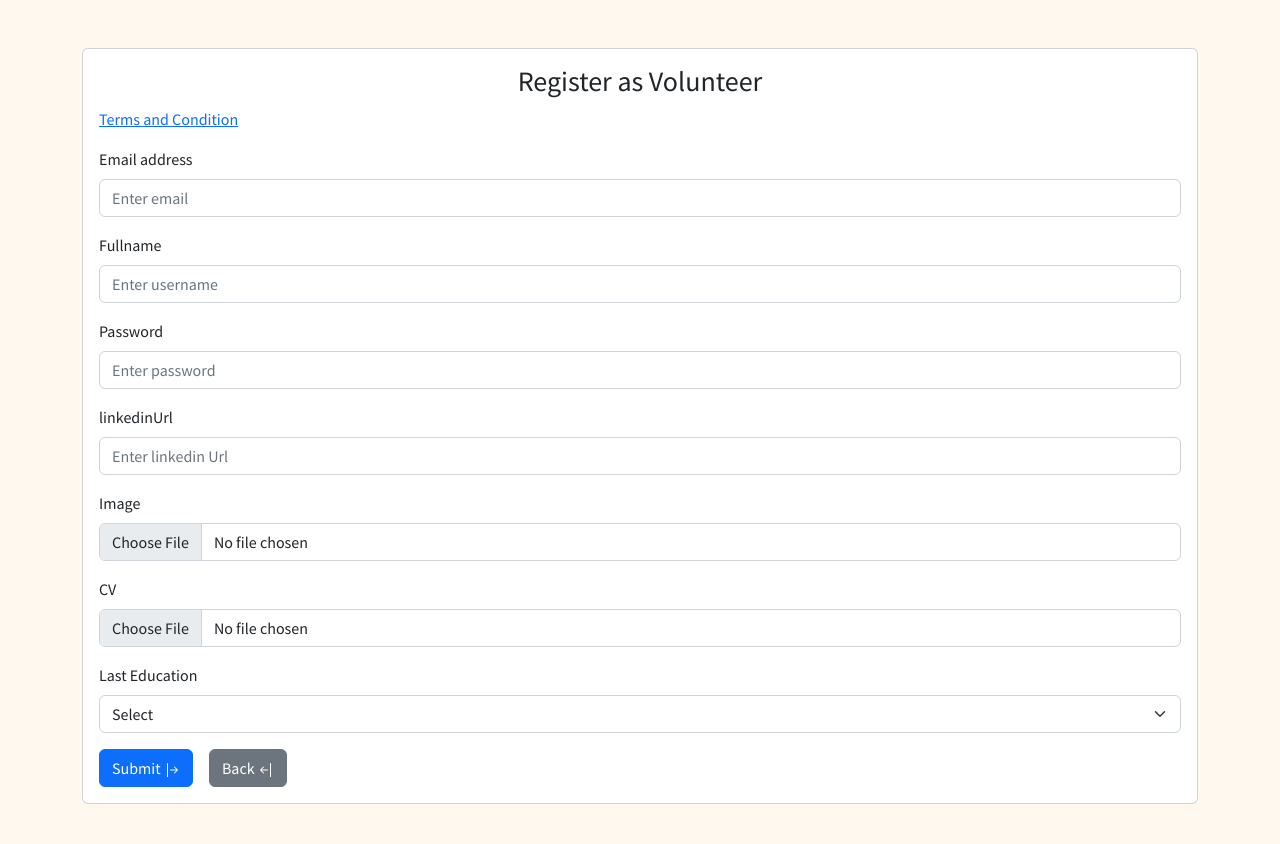
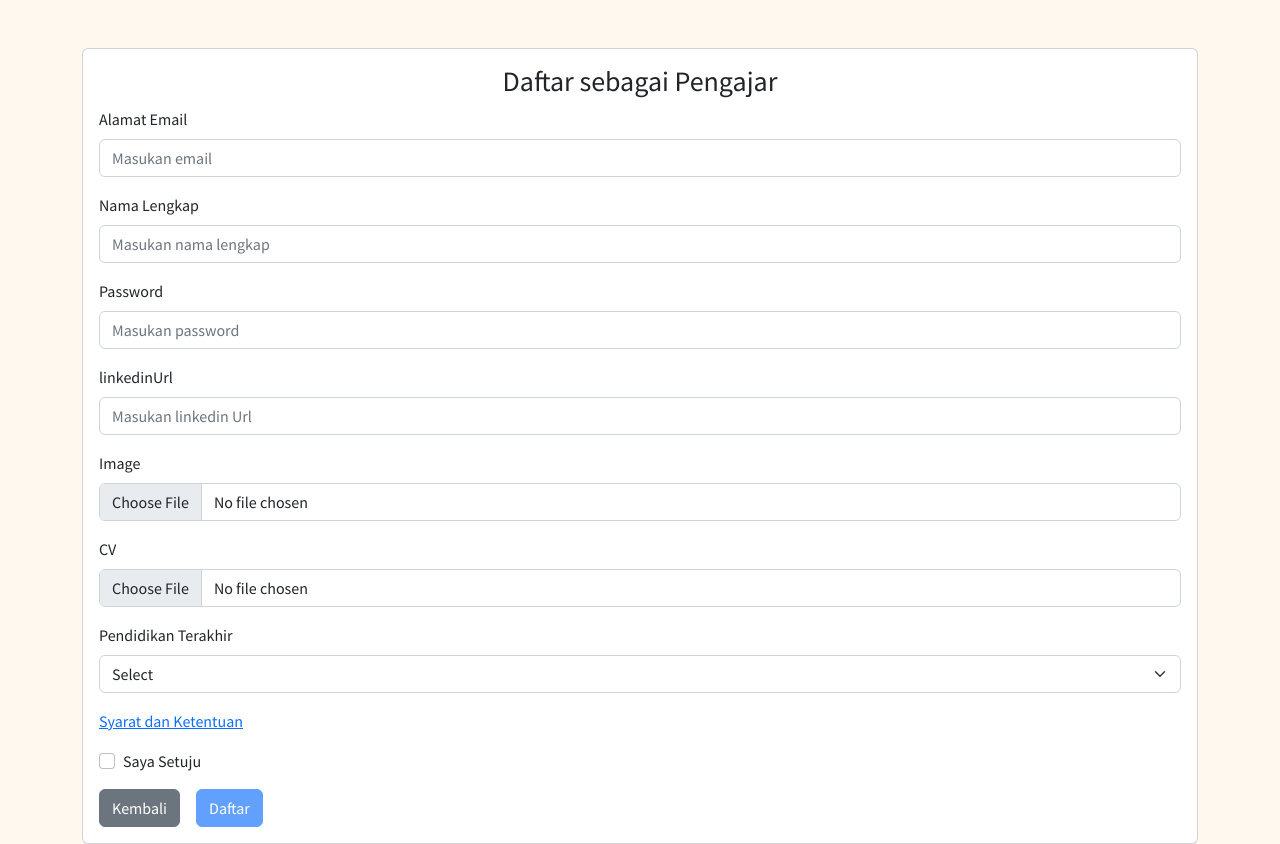
Before and after one commit to RizkyFadhilla/rumah-sandar-client, a React (Create React App) app in the folder rumah-sandar-app/: page /register in a window 1280 px wide. Before the commit the page ends 804 px from the top, so only its background shows below. Built offline with nearby package versions, Linux system fonts and the light colour scheme; what agora-rtc-sdk-ng would draw is missing.

Commit message:
optimize page register volunteer

```diff
--- a/rumah-sandar-app/src/components/HeaderNavbar.js
+++ b/rumah-sandar-app/src/components/HeaderNavbar.js
@@ -113,19 +113,19 @@ const HeaderNavbar = () => {
         <Row style={{ flex: 6 }}>
           <Nav className="">
             <Nav.Link onClick={() => navigate("/")}>Home</Nav.Link>
-            <Nav.Link onClick={() => navigate("/orphanages")}>
+            {role !== 'orphan' && <Nav.Link onClick={() => navigate("/orphanages")}>
               Daftar Panti
-            </Nav.Link>
+            </Nav.Link>}
             {!access_token && (
               <NavDropdown title="Daftar" id="navbarScrollingDropdown">
                 <NavDropdown.Item
-                  href="#action3"
+                  href=""
                   onClick={() => navigate("/register")}
                 >
                   Relawan
                 </NavDropdown.Item>
                 <NavDropdown.Item
-                  href="#action4"
+                  href=""
                   onClick={() => navigate("/register-adik")}
                 >
                   Adik Asuh
@@ -135,13 +135,13 @@ const HeaderNavbar = () => {
             {!access_token && (
               <NavDropdown title="Masuk" id="navbarScrollingDropdown">
                 <NavDropdown.Item
-                  href="#action3"
+                  href=""
                   onClick={() => navigate("/loginVolunteer")}
                 >
                   Relawan
                 </NavDropdown.Item>
                 <NavDropdown.Item
-                  href="#action4"
+                  href=""
                   onClick={() => navigate("/login")}
                 >
                   Adik Asuh
--- a/rumah-sandar-app/src/pages/Register.js
+++ b/rumah-sandar-app/src/pages/Register.js
@@ -1,72 +1,66 @@
-import {
-  Container,
-  Form,
-  Button,
-  Card,
-  Modal,
-  Row,
-  Col,
-} from "react-bootstrap";
-import { useState } from "react";
-import { useNavigate } from "react-router-dom";
-import { ArrowBarRight, ArrowBarLeft } from "react-bootstrap-icons";
-import { submitRegisterVolunteer } from "../redux/user";
-import { useDispatch } from "react-redux";
+import { Container, Form, Button, Card, Modal, Row, Col } from 'react-bootstrap';
+import { useState } from 'react';
+import { useNavigate } from 'react-router-dom';
+import { submitRegisterVolunteer } from '../redux/user';
+import { useDispatch } from 'react-redux';
 
 const Register = () => {
+  const [isChecked, setChecked] = useState(false);
+  const handleChange = (event) => {
+    if (event.target.checked) {
+      setChecked(true)
+    } else {
+      setChecked(false)
+    }
+  };
   const [show, setShow] = useState(false);
   const handleClose = () => setShow(false);
   const handleShow = () => setShow(true);
   const navigate = useNavigate();
   const dispatch = useDispatch();
   const [registerForm, setRegisterForm] = useState({
-    fullName: "",
-    email: "",
-    password: "",
-    linkedinUrl: "",
-    lastEducation: "",
+    fullName: '',
+    email: '',
+    password: '',
+    linkedinUrl: '',
+    lastEducation: '',
   });
-  const [imageUrl, setImageUrl] = useState("");
-  const [curriculumVitae, setCurriculumVitae] = useState("");
+  const [imageUrl, setImageUrl] = useState('');
+  const [curriculumVitae, setCurriculumVitae] = useState('');
   async function handleSubmit(e) {
     e.preventDefault();
     let formData = new FormData();
-    formData.append("email", registerForm.email);
-    formData.append("password", registerForm.password);
-    formData.append("fullName", registerForm.fullName);
-    formData.append("linkedinUrl", registerForm.linkedinUrl);
-    formData.append("imageUrl", imageUrl);
-    formData.append("curriculumVitae", curriculumVitae);
-    formData.append("lastEducation", registerForm.lastEducation);
+    formData.append('email', registerForm.email);
+    formData.append('password', registerForm.password);
+    formData.append('fullName', registerForm.fullName);
+    formData.append('linkedinUrl', registerForm.linkedinUrl);
+    formData.append('imageUrl', imageUrl);
+    formData.append('curriculumVitae', curriculumVitae);
+    formData.append('lastEducation', registerForm.lastEducation);
     console.log(formData);
-    dispatch(submitRegisterVolunteer(formData)).then(() => navigate("/"));
+    dispatch(submitRegisterVolunteer(formData)).then(() => navigate('/'));
   }
 
   return (
     <Container className="mt-5">
       <Card>
         <Card.Body>
-          <h3 className="text-center">Register as Volunteer</h3>
-          <p>
-            <a href="#" onClick={handleShow}>
-              Terms and Condition
-            </a>
-          </p>
+          <h3 className="text-center">Daftar sebagai Pengajar</h3>
           <Form onSubmit={handleSubmit}>
             <Form.Group className="mb-3">
-              <Form.Label>Email address</Form.Label>
+              <Form.Label>Alamat Email</Form.Label>
               <Form.Control
                 onChange={(e) => {
                   setRegisterForm({ ...registerForm, email: e.target.value });
                 }}
                 name="email"
                 type="email"
-                placeholder="Enter email"
+                placeholder="Masukan email"
               />
             </Form.Group>
 
             <Form.Group className="mb-3">
-              <Form.Label>Fullname</Form.Label>
+              <Form.Label>Nama Lengkap</Form.Label>
               <Form.Control
                 type="text"
                 onChange={(e) => {
@@ -76,7 +70,7 @@ const Register = () => {
                   });
                 }}
                 name="fullName"
-                placeholder="Enter username"
+                placeholder="Masukan nama lengkap"
               />
             </Form.Group>
 
@@ -91,7 +85,7 @@ const Register = () => {
                 }}
                 name="password"
                 type="password"
-                placeholder="Enter password"
+                placeholder="Masukan password"
               />
             </Form.Group>
             <Form.Group className="mb-3">
@@ -105,30 +99,22 @@ const Register = () => {
                   });
                 }}
                 name="linkedinUrl"
-                placeholder="Enter linkedin Url"
+                placeholder="Masukan linkedin Url"
               />
             </Form.Group>
 
             <Form.Group className="mb-3">
               <Form.Label>Image</Form.Label>
-              <Form.Control
-                name="imageUrl"
-                type="file"
-                onChange={(e) => setImageUrl(e.target.files[0])}
-              />
+              <Form.Control name="imageUrl" type="file" onChange={(e) => setImageUrl(e.target.files[0])} />
             </Form.Group>
 
             <Form.Group className="mb-3">
               <Form.Label>CV</Form.Label>
-              <Form.Control
-                name="curriculumVitae"
-                type="file"
-                onChange={(e) => setCurriculumVitae(e.target.files[0])}
-              />
+              <Form.Control name="curriculumVitae" type="file" onChange={(e) => setCurriculumVitae(e.target.files[0])} />
             </Form.Group>
 
             <Form.Group className="mb-3">
-              <Form.Label>Last Education</Form.Label>
+              <Form.Label>Pendidikan Terakhir</Form.Label>
               <Form.Select
                 aria-label="Default select example"
                 onChange={(e) => {
@@ -138,29 +124,36 @@ const Register = () => {
                   });
                 }}
                 name="lastEducation"
-                placeholder="Enter Your Last Education"
+                placeholder="Masukan Pendidikan Terakhir"
               >
                 <option selected disabled>
                   Select
                 </option>
                 <option value="SMA">SMA</option>
-                <option value="D3">D3</option>
+                <option value="Diploma 3">Diploma 3</option>
                 <option value="S1">S1</option>
                 <option value="S2">S2</option>
                 <option value="S3">S3</option>
-                <option value="Lainnya">Other</option>
+                <option value="Lainnya">Lainnya</option>
               </Form.Select>
             </Form.Group>
-
-            <Button variant="primary" type="submit" className="me-3">
-              Submit <ArrowBarRight />
+            <p>
+              <a href="#" onClick={handleShow}>
+                Syarat dan Ketentuan
+              </a>
+            </p>
+            <Form>
+              {['checkbox'].map((type) => (
+                <div key={`default-${type}`} className="mb-3">
+                  <Form.Check type={type} id={`default-${type}`} label={`Saya Setuju`} value={isChecked} onChange={handleChange} />
+                </div>
+              ))}
+            </Form>
+            <Button variant="secondary" type="submit" className="me-3" onClick={() => navigate('/')}>
+              Kembali
             </Button>
-            <Button
-              variant="secondary"
-              type="submit"
-              onClick={() => navigate("/")}
-            >
-              Back <ArrowBarLeft />
+            <Button variant="primary" type="submit" disabled={!isChecked}>
+              Daftar
             </Button>
           </Form>
         </Card.Body>
@@ -170,17 +163,11 @@ const Register = () => {
           <Modal.Title>Terms and Condition</Modal.Title>
         </Modal.Header>
         <Modal.Body>
-          Lorem Ipsum is simply dummy text of the printing and typesetting
-          industry. Lorem Ipsum has been the industry's standard dummy text ever
-          since the 1500s, when an unknown printer took a galley of type and
-          scrambled it to make a type specimen book.
+          Lorem Ipsum is simply dummy text of the printing and typesetting industry. Lorem Ipsum has been the industry's standard dummy text ever since the 1500s, when an unknown printer took a galley of type and scrambled it to make a type
+          specimen book.
           <p>
-            It has survived not only five centuries, but also the leap into
-            electronic typesetting, remaining essentially unchanged. It was
-            popularised in the 1960s with the release of Letraset sheets
-            containing Lorem Ipsum passages, and more recently with desktop
-            publishing software like Aldus PageMaker including versions of Lorem
-            Ipsum.
+            It has survived not only five centuries, but also the leap into electronic typesetting, remaining essentially unchanged. It was popularised in the 1960s with the release of Letraset sheets containing Lorem Ipsum passages, and
+            more recently with desktop publishing software like Aldus PageMaker including versions of Lorem Ipsum.
           </p>
           <h5>S&K</h5>
           <ul>
@@ -190,17 +177,6 @@ const Register = () => {
             <li>Test</li>
             <li>Test</li>
           </ul>
-          <Form>
-            {["checkbox"].map((type) => (
-              <div key={`default-${type}`} className="mb-3">
-                <Form.Check
-                  type={type}
-                  id={`default-${type}`}
-                  label={`Saya Setuju`}
-                />
-              </div>
-            ))}
-          </Form>
         </Modal.Body>
         <Modal.Footer>
           <Button variant="primary" onClick={handleClose}>
```
Also changed, not shown: rumah-sandar-app/src/components/CardContent.js (+9 -7 lines).
